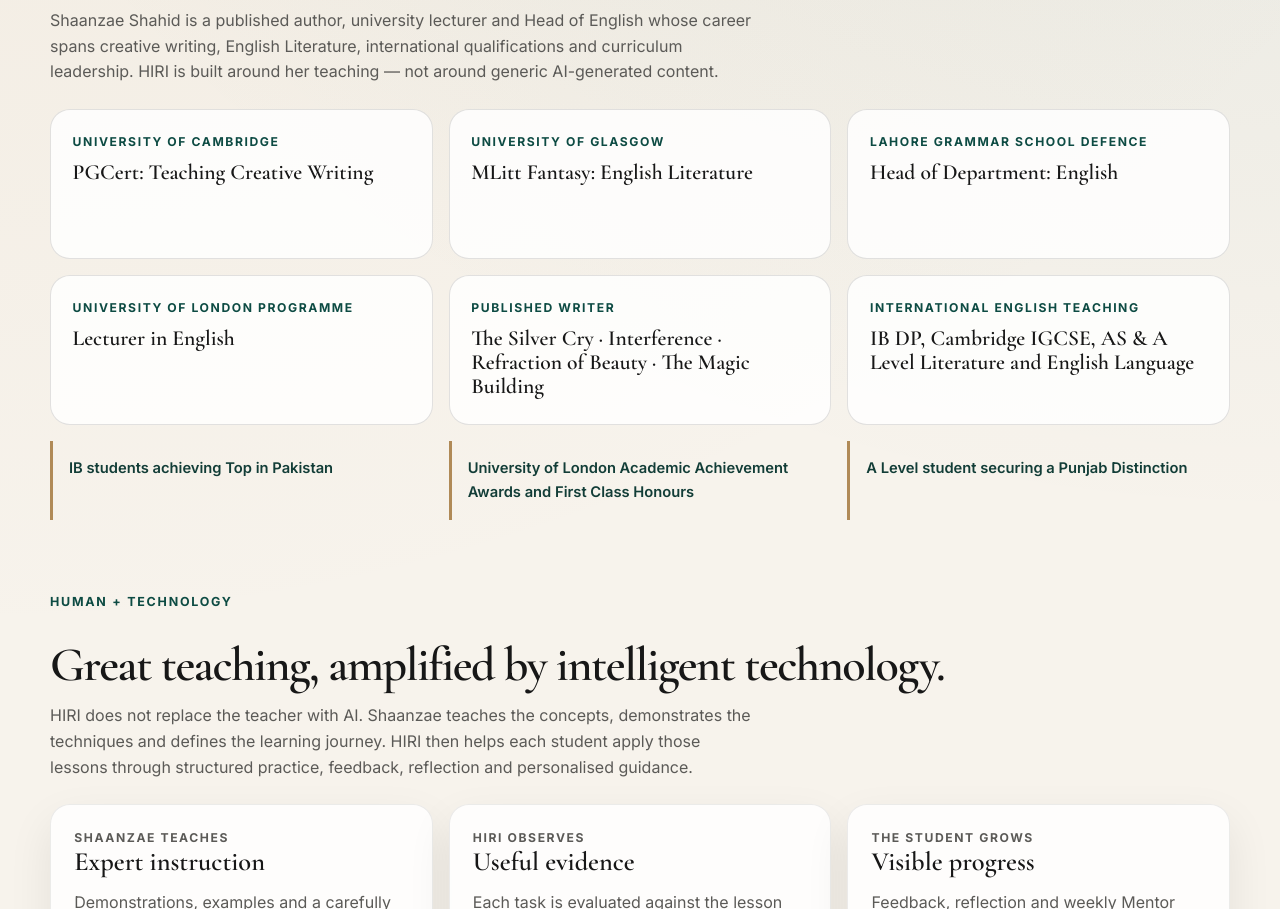
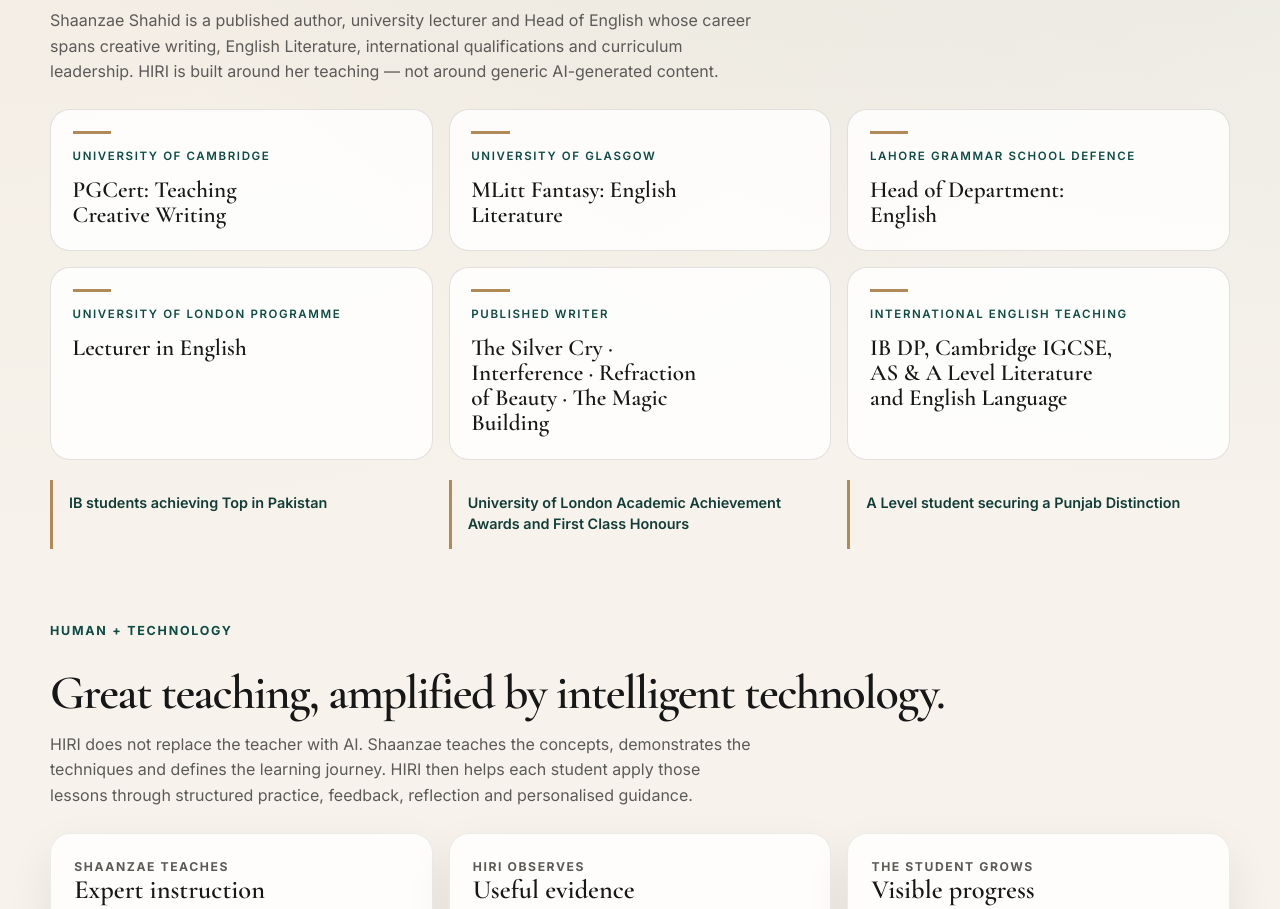
Before and after one commit to sm9449/hiri-website, a Next.js app: page / in a window 1280 px wide. Shown: the part 1080-1989 px from the top of the page. Built offline with nearby package versions, Linux system fonts and the light colour scheme.

Commit message:
main page institutions

```diff
--- a/app/globals.css
+++ b/app/globals.css
@@ -320,10 +320,12 @@
 .credibility-strip { display: flex; flex-wrap: wrap; gap: .55rem 1rem; margin-top: 2rem; padding-top: 1.1rem; border-top: 1px solid var(--border); color: var(--muted); font-size: .82rem; font-weight: 600; }
 .credibility-strip span + span::before { content: "•"; color: var(--warm); margin-right: 1rem; }
 .credential-grid { display: grid; grid-template-columns: repeat(3, minmax(0, 1fr)); gap: 1rem; }
-.credential-card { padding: 1.35rem; min-height: 150px; border-radius: var(--radius-md); background: rgba(255,255,255,.82); border: 1px solid var(--border); }
-.credential-card h3 { margin-top: .65rem; font-size: 1.35rem; }
-.proof-row { display: grid; grid-template-columns: repeat(3, 1fr); gap: 1rem; margin-top: 1rem; color: var(--accent-strong); font-weight: 600; font-size: .92rem; }
-.proof-row span { padding: 1rem; border-left: 3px solid var(--warm); }
+.credential-card { position: relative; display: grid; align-content: start; gap: .8rem; padding: 1.3rem 1.35rem 1.4rem; border-radius: var(--radius-md); background: rgba(255,255,255,.82); border: 1px solid var(--border); }
+.credential-card::before { content: ""; width: 2.4rem; height: 3px; background: var(--warm); }
+.credential-card .panel-label { margin: 0; color: var(--accent); font-size: .72rem; font-weight: 600; letter-spacing: .14em; text-transform: uppercase; }
+.credential-card h3 { max-width: 22ch; margin: 0; font-family: var(--font-cormorant), serif; font-size: clamp(1.45rem, 1.8vw, 1.75rem); font-weight: 600; line-height: 1.08; }
+.proof-row { display: grid; grid-template-columns: repeat(3, 1fr); gap: 1rem; margin-top: 1.25rem; color: var(--accent-strong); font-weight: 600; font-size: .9rem; }
+.proof-row span { padding: .85rem 1rem; border-left: 3px solid var(--warm); line-height: 1.45; }
 .section-tint { background: rgba(13,75,67,.06); }
 .learning-flow { display: grid; grid-template-columns: repeat(6, 1fr); gap: .65rem; }
 .flow-step { display: grid; gap: .8rem; min-height: 120px; padding: 1rem; align-content: space-between; border-radius: var(--radius-sm); background: var(--bg-elevated); border: 1px solid var(--border); }
```
